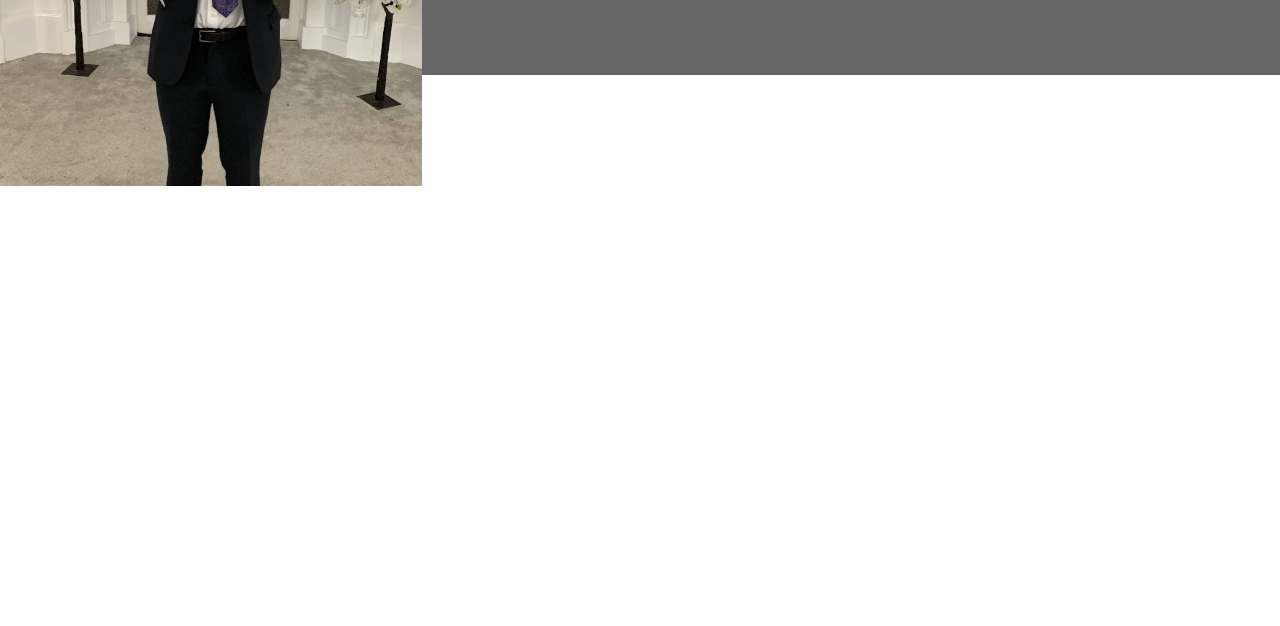
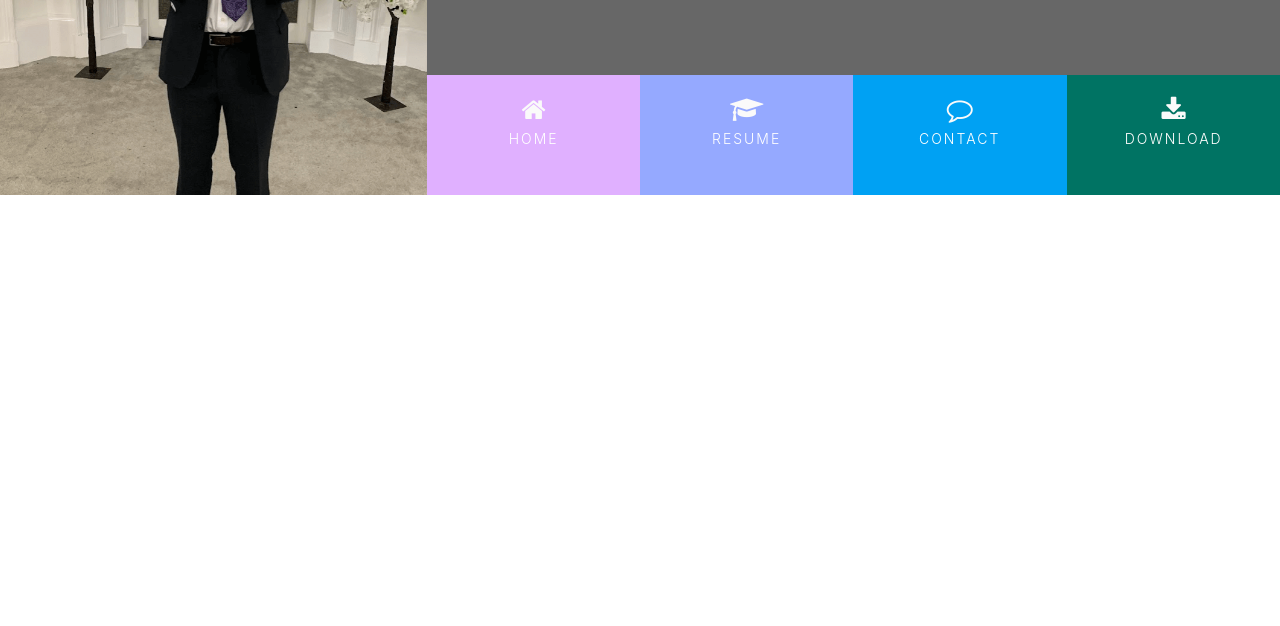
Before and after one commit to RiyadhKh4n/resume-project, a plain HTML site: page index.html in a window 1280 px wide. Shown: the part 174-800 px from the top of the page. Drawn offline with nearby package versions, Linux system fonts and the light colour scheme.

Commit message:
Add hover.css and style header

```diff
--- a/assets/css/style.css
+++ b/assets/css/style.css
@@ -4,6 +4,23 @@
 .bg-color-name-title{
     background-color: #676767;
 }
+
+.ui-menu-color-home{
+    background-color: #E0B0FF;
+}
+
+.ui-menu-color-resume{
+    background-color: #95A9FF;
+}
+
+.ui-menu-color-contact{
+    background-color: #00A1F3;
+}
+
+.ui-menu-color-download{
+    background-color: #007363;
+}
+
 
 /* ----------------------------------------Heading */
 
@@ -42,3 +59,59 @@ header {
     margin-bottom: 90px;
     color: white;
 }
+
+.list-inline-item:not(:last-child){
+    margin:0;
+}
+
+.menucontainer{
+    font-size:0;
+}
+
+#nav{
+    margin:0;
+}
+
+#nav li{
+    font-size:14px;
+    padding:0;
+}
+
+.menuitem{
+    height: 120px;
+    text-align: center;
+    padding:0;
+
+}
+
+.menuitem a{
+    width:100%;
+    text-decoration: none;
+    color: #fff;
+    height:120px;
+}
+
+.menuitem a i{
+    padding-top:22px;
+    display: block;
+    color: #fafafa;
+    font-size: 26px;
+}
+
+.menuitem span{
+    display: block;
+    font-size: 14px;
+    padding-top:5px;
+    width: 100%;
+    text-align: center;
+    text-transform: uppercase;
+    font-weight: 300;
+    letter-spacing: 2px;
+}
+
+/* ----------------------------------------Hover.css */
+
+.hvr-sweep-to-bottom:before{
+    background-color: rgba(0,0,0,0.2);
+    height:120px;
+}
--- a/index.html
+++ b/index.html
@@ -9,19 +9,38 @@
         type="text/css" />
     <link rel="stylesheet" href="https://maxcdn.bootstrapcdn.com/font-awesome/4.7.0/css/font-awesome.min.css"
         type="text/css" />
+        <link rel="stylesheet" href="https://cdnjs.cloudflare.com/ajax/libs/hover.css/2.1.1/css/hover-min.css" type="text/css" />
     <link rel="stylesheet" href="assets/css/style.css">
-    <title>Rosie</title>
+    <title>Riyadh Khan</title>
 </head>
 
 <body>
     <header>
-        <div class="row">
+        <div class="row no-gutters">
             <a class="col-md-4 logo" href="index.html"></a>
             <div class="col-md-8">
-                <div class="row bg-color-name-title">
+                <div class="row bg-color-name-title no-gutters">
                     <div class="col heading">
                         <h1 class="name">Riyadh Khan</h1>
                         <h2 class="title">Student Full Stack Developer</h2>
+                    </div>
+                </div>
+                <div class="row no-gutters">
+                    <div class="col">
+                        <ul id="nav" class="list-inline menucontainer">
+                            <li class="col-6 col-sm-3 ui-menu-color-home list-inline-item menuitem">
+                                <a href="#" class="hvr-sweep-to-bottom"><i class="fa fa-home" aria-hidden="true"></i><span>Home</span></a>
+                            </li>
+                            <li class="col-6 col-sm-3 ui-menu-color-resume list-inline-item menuitem">
+                                <a href="#" class="hvr-sweep-to-bottom"><i class="fa fa-graduation-cap" aria-hidden="true"></i><span>Resume</span></a>
+                            </li>
+                            <li class="col-6 col-sm-3 ui-menu-color-contact list-inline-item menuitem">
+                                <a href="#" class="hvr-sweep-to-bottom"><i class="fa fa-comment-o" aria-hidden="true"></i><span>Contact</span></a>
+                            </li>
+                            <li class="col-6 col-sm-3 ui-menu-color-download list-inline-item menuitem">
+                                <a href="#" class="hvr-sweep-to-bottom"><i class="fa fa-download" aria-hidden="true"></i><span>Download</span></a>
+                            </li>
+                        </ul>
                     </div>
                 </div>
             </div>
```
